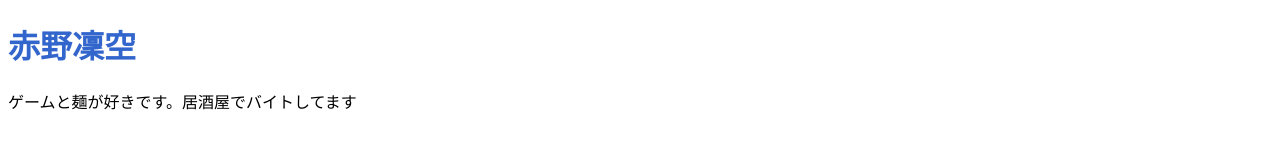
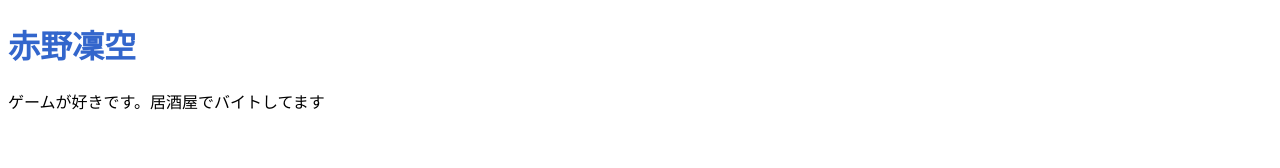
Before and after one commit to aka-riku/profile, a plain HTML site: page index.html in a window 1280 px wide. Shown: the top 168 px of the page. Drawn offline with Linux system fonts and the light colour scheme.

Commit message:
自己紹介を変更

```diff
--- a/index.html
+++ b/index.html
@@ -8,7 +8,7 @@
 </head>
 <body>
     <h1>赤野凜空</h1>
-    <p>ゲームと麺が好きです。居酒屋でバイトしてます</p>
+    <p>ゲームが好きです。居酒屋でバイトしてます</p>
 
 <img src="img/21827.png" alt="棒人間の画像" width="300">
 <h2>好きなもの</h2>
```
